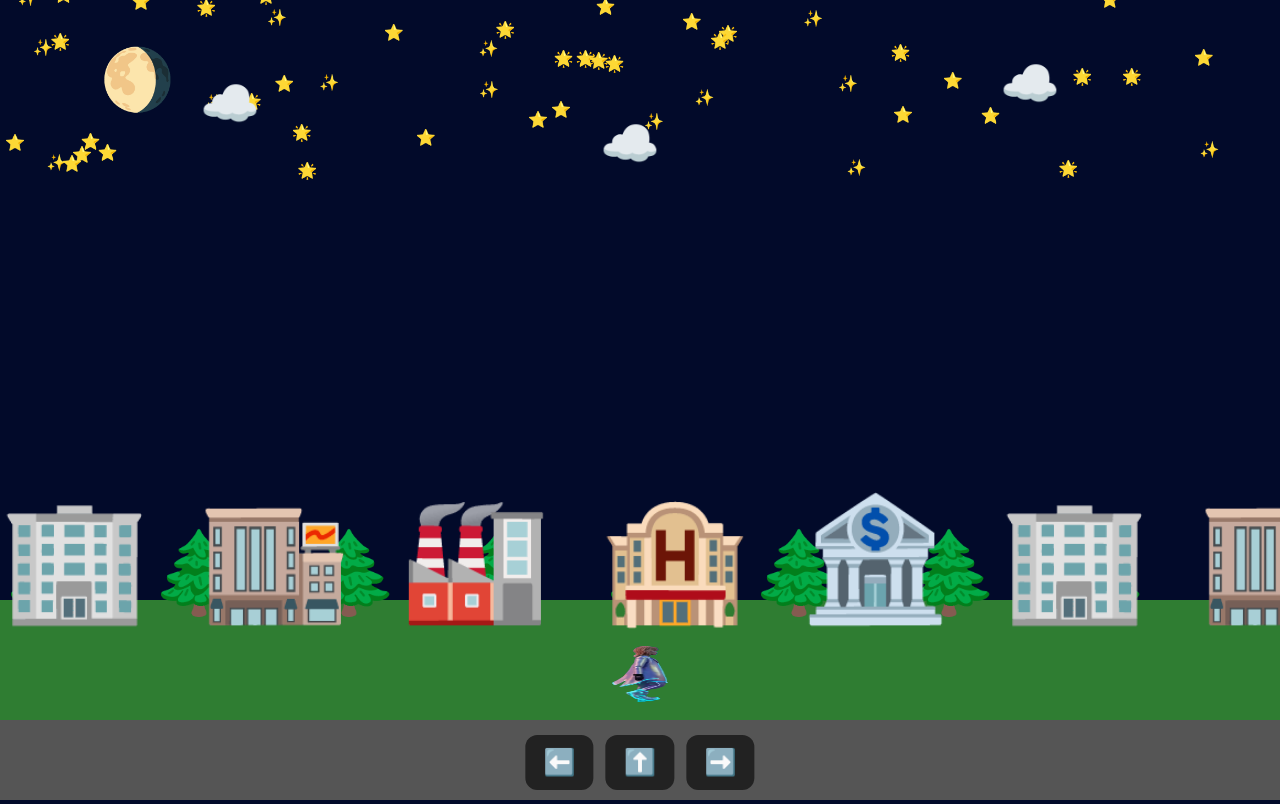
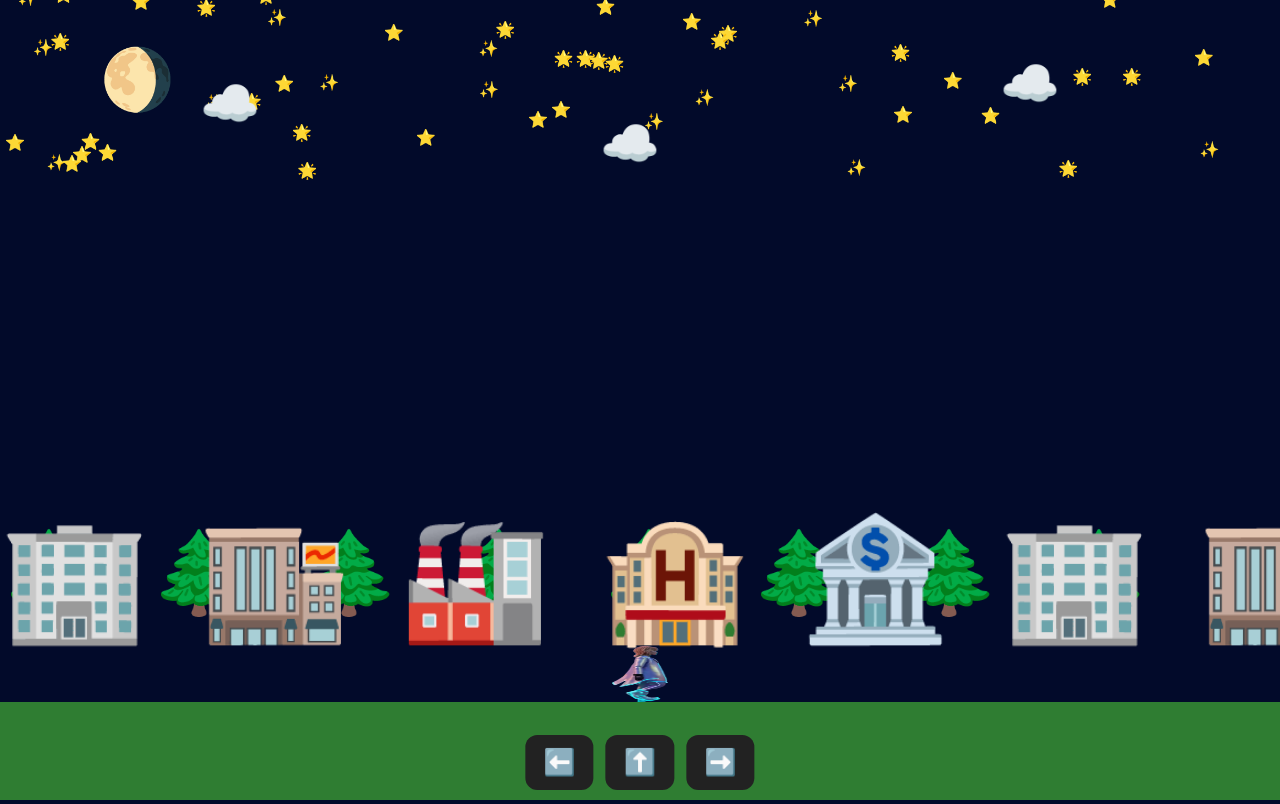
Before and after one commit to MaximumReality/maximum-reality-space-adventures, a plain HTML site: page index.html in a window 1280 px wide. Drawn offline with Linux system fonts and the light colour scheme.

Commit message:
Update index.html

```diff
--- a/index.html
+++ b/index.html
@@ -5,16 +5,9 @@
 <title>Maximum Reality – Night Run</title>
 <meta name="viewport" content="width=device-width, initial-scale=1.0">
 <style>
-html, body {
-  margin:0; padding:0; overflow:hidden; background:#020a2a; font-family:sans-serif;
-}
-#controls {
-  position:fixed; bottom:10px; left:50%; transform:translateX(-50%);
-  display:flex; gap:12px; z-index:10;
-}
-button {
-  font-size:26px; padding:12px 18px; border-radius:12px; border:none; background:#222; color:#fff;
-}
+html,body{margin:0;padding:0;overflow:hidden;background:#020a2a;font-family:sans-serif;}
+#controls{position:fixed;bottom:10px;left:50%;transform:translateX(-50%);display:flex;gap:12px;z-index:10;}
+button{font-size:26px;padding:12px 18px;border-radius:12px;border:none;background:#222;color:#fff;}
 </style>
 </head>
 <body>
@@ -31,10 +24,7 @@ button {
 const canvas = document.getElementById("game");
 const ctx = canvas.getContext("2d");
 
-function resize() {
-  canvas.width = window.innerWidth;
-  canvas.height = window.innerHeight;
-}
+function resize(){canvas.width=window.innerWidth; canvas.height=window.innerHeight;}
 resize();
 window.addEventListener("resize", resize);
 
@@ -42,103 +32,87 @@ window.addEventListener("resize", resize);
 const ROAD_H = 80;
 const GRASS_H = 120;
 const groundY = canvas.height - ROAD_H - 18;
-const horizonY = canvas.height - ROAD_H - GRASS_H; // tree/building horizon
+const treeY = canvas.height - ROAD_H - GRASS_H;
 
 /* PLAYER */
 const player = {
   x: canvas.width/2,
   y: groundY,
-  vy: 0,
-  jumping: false,
-  dir: "right",
-  pngRight: "IMG_2161.png",
-  pngLeft: "IMG_2162.png"
+  vy:0,
+  jumping:false,
+  dir:"right",
+  pngRight:"IMG_2161.png",
+  pngLeft:"IMG_2162.png"
 };
-const imgRight = new Image(); imgRight.src = player.pngRight;
-const imgLeft = new Image(); imgLeft.src = player.pngLeft;
+const imgRight = new Image(); imgRight.src=player.pngRight;
+const imgLeft = new Image(); imgLeft.src=player.pngLeft;
 
 /* SCROLL */
 let scrollX = 0;
 
 /* INPUT */
 let left=false, right=false, jump=false;
-function bind(btn,down,up){
-  btn.addEventListener("touchstart", e=>{e.preventDefault(); down();});
-  btn.addEventListener("touchend", e=>{e.preventDefault(); up();});
-}
-bind(document.getElementById("left"), ()=>left=true, ()=>left=false);
-bind(document.getElementById("right"), ()=>right=true, ()=>right=false);
-bind(document.getElementById("jump"), ()=>jump=true, ()=>jump=false);
+function bind(btn,down,up){btn.addEventListener("touchstart",e=>{e.preventDefault(); down();}); btn.addEventListener("touchend",e=>{e.preventDefault(); up();});}
+bind(document.getElementById("left"),()=>left=true,()=>left=false);
+bind(document.getElementById("right"),()=>right=true,()=>right=false);
+bind(document.getElementById("jump"),()=>jump=true,()=>jump=false);
 
-/* SKY STARS */
-const stars=[];
-for(let i=0;i<200;i++){
-  stars.push({x: Math.random()*5000, y: Math.random()*200, emoji:["⭐️","✨","🌟"][i%3]});
+/* STARS */
+const stars=[]; for(let i=0;i<200;i++){stars.push({x:Math.random()*5000,y:Math.random()*200,emoji:["⭐️","✨","🌟"][i%3]});}
+
+/* CLOUDS */
+const clouds=[{x:200,y:120},{x:600,y:160},{x:1000,y:100}];
+
+/* CITY BUILDINGS */
+const buildings=[]; for(let i=0;i<10;i++){buildings.push({x:i*200,emoji:["🏢","🏬","🏭","🏨","🏦"][i%5],y:treeY+20});}
+
+/* TREES (background, anchored) */
+const trees = [];
+for(let i=0;i<50;i++){
+  trees.push({x:i*150,y:treeY,emoji:"🌲",size:80});
 }
 
-/* CLOUDS */
-const clouds=[{x:200,y:120},{x:600,y:160},{x:1000,y:100},{x:1400,y:130},{x:1800,y:170}];
-
-/* CITY BUILDINGS */
-const buildings=[];
-for(let i=0;i<10;i++){
-  buildings.push({x:i*200, emoji:["🏢","🏬","🏭","🏨","🏦"][i%5], y:horizonY, size:120});
-}
-
-/* TREES - continuous background */
-const trees=[];
-for(let i=0;i<60;i++){
-  trees.push({x:i*150, y:horizonY, emoji:"🌲", size:80});
-}
-
-/* FARM SCENE */
-const farm = [
-  {emoji:"🏠",x:4500,y:horizonY-10,width:100,height:100},
-  {emoji:"🌾",x:4470,y:horizonY+10,width:20,height:20},
-  {emoji:"🌾",x:4540,y:horizonY+15,width:20,height:20},
-  {emoji:"🚜",x:4400,y:horizonY+10,width:60,height:60},
-  {emoji:"🐓",x:4420,y:horizonY+30,width:20,height:20},
-  {emoji:"🐓",x:4560,y:horizonY+35,width:20,height:20},
-  {emoji:"🐑",x:4480,y:horizonY+30,width:30,height:30},
-  {emoji:"🐖",x:4520,y:horizonY+30,width:25,height:25},
-  {emoji:"🐄",x:4500,y:horizonY+40,width:50,height:50,abducted:false},
-  {emoji:"🐈",x:4460,y:horizonY+30,width:15,height:15}
+/* FARM SCENE (anchored to ground) */
+const farm=[
+  {emoji:"🏠",x:4500,y:groundY-70,width:100,height:100},
+  {emoji:"🌾",x:4470,y:groundY+10,width:20,height:20},
+  {emoji:"🌾",x:4540,y:groundY+15,width:20,height:20},
+  {emoji:"🚜",x:4400,y:groundY+10,width:60,height:60},
+  {emoji:"🐓",x:4420,y:groundY+30,width:20,height:20},
+  {emoji:"🐓",x:4560,y:groundY+35,width:20,height:20},
+  {emoji:"🐑",x:4480,y:groundY+30,width:30,height:30},
+  {emoji:"🐖",x:4520,y:groundY+30,width:25,height:25},
+  {emoji:"🐄",x:4500,y:groundY+40,width:50,height:50,abducted:false},
+  {emoji:"🐈",x:4460,y:groundY+30,width:15,height:15}
 ];
 
 /* UFO */
-const ufo = {active:false, x:4500, y:horizonY-200, size:60, step:0, timer:0};
+const ufo={active:false,x:4500,y:groundY-200,size:60,step:0,timer:0};
 
 /* UPDATE LOOP */
 function update(){
-  // movement
-  if(left){scrollX-=5; player.dir="left";}
-  if(right){scrollX+=5; player.dir="right";}
-
-  // jumping
+  // Player movement
+  if(left){player.x-=5; player.dir="left";}
+  if(right){player.x+=5; player.dir="right";}
   if(jump && !player.jumping){player.vy=-18; player.jumping=true;}
   player.vy+=1;
   player.y+=player.vy;
   if(player.y>groundY){player.y=groundY; player.vy=0; player.jumping=false;}
 
-  // UFO abduction repeating every ~12 seconds
+  // Scroll camera to keep player centered
+  scrollX = player.x - canvas.width/2;
+
+  // UFO Abduction (repeat ~12 sec)
   ufo.timer++;
-  if(ufo.timer>720){ // ~12 seconds at 60fps
-    ufo.active=false;
-    const cow = farm.find(f=>f.emoji==="🐄");
-    cow.y=horizonY+40;
-    cow.abducted=false;
-    ufo.timer=0;
-  }
-
   const cow=farm.find(f=>f.emoji==="🐄");
-  if(!ufo.active && !cow.abducted && ufo.timer>0){
-    ufo.active=true; ufo.step=0; ufo.y=cow.y-200;
+  if(!ufo.active && !cow.abducted && ufo.timer>720){ // ~12 sec at 60fps
+    ufo.active=true; ufo.step=0; ufo.y=cow.y-200; ufo.timer=0; cow.abducted=false; cow.y=groundY+40;
   }
   if(ufo.active){
-    ufo.step++;
-    ufo.y = cow.y - 200 - Math.sin(ufo.step/20)*30;
+    ufo.step+=1;
+    ufo.y = cow.y-200 - Math.sin(ufo.step/20)*30;
     cow.y -= 1.5;
-    if(cow.y < ufo.y+20){cow.abducted=true; ufo.active=false;}
+    if(cow.y<ufo.y+20){cow.abducted=true; ufo.active=false; cow.y=groundY+40;} // reset cow after UFO
   }
 }
 
@@ -149,58 +123,54 @@ function draw(){
   // sky
   ctx.fillStyle="#020a2a"; ctx.fillRect(0,0,canvas.width,canvas.height);
 
-  // stars
+  // stars (slight parallax)
   ctx.font="16px sans-serif";
-  stars.forEach(s=>ctx.fillText(s.emoji, s.x - scrollX*0.2, s.y));
+  stars.forEach(s=>ctx.fillText(s.emoji,s.x-scrollX*0.2,s.y));
 
-  // clouds
+  // clouds (slower parallax)
   ctx.font="48px sans-serif";
-  clouds.forEach(c=>ctx.fillText("☁️", c.x - scrollX*0.1, c.y));
+  clouds.forEach(c=>ctx.fillText("☁️",c.x-scrollX*0.1,c.y));
 
   // moon
   ctx.font="60px sans-serif";
-  ctx.fillText("🌖", 100 - scrollX*0.05, 100);
+  ctx.fillText("🌖",100 - scrollX*0.05,100);
 
   // grass
   ctx.fillStyle="#2f7d32";
-  ctx.fillRect(0,canvas.height-ROAD_H-GRASS_H,canvas.width,GRASS_H);
+  ctx.fillRect(0,groundY,canvas.width,GRASS_H);
 
   // road
   ctx.fillStyle="#555";
-  ctx.fillRect(0,canvas.height-ROAD_H,canvas.width,ROAD_H);
+  ctx.fillRect(0,groundY+GRASS_H,canvas.width,ROAD_H);
 
-  // trees (background)
+  // trees (anchored)
   trees.forEach(t=>{
-    ctx.font = t.size+"px sans-serif";
-    ctx.fillText(t.emoji, t.x - scrollX*0.05, t.y);
+    ctx.font=t.size+"px sans-serif";
+    ctx.fillText(t.emoji,t.x,t.y);
   });
 
-  // buildings (fixed)
-  buildings.forEach(b=>{
-    ctx.font = b.size+"px sans-serif";
-    ctx.fillText(b.emoji, b.x, b.y);
-  });
+  // city buildings (anchored)
+  ctx.font="120px sans-serif";
+  buildings.forEach(b=>ctx.fillText(b.emoji,b.x,b.y));
 
   // farm
   farm.forEach(f=>{
-    ctx.font = f.height+"px sans-serif";
-    if(!f.abducted) ctx.fillText(f.emoji, f.x, f.y);
+    ctx.font=f.height+"px sans-serif";
+    if(!f.abducted) ctx.fillText(f.emoji,f.x,f.y);
   });
 
   // UFO
-  if(ufo.active){
-    ctx.font = ufo.size+"px sans-serif";
-    ctx.fillText("🛸", ufo.x, ufo.y);
-  }
+  if(ufo.active){ctx.font=ufo.size+"px sans-serif"; ctx.fillText("🛸",ufo.x,ufo.y);}
 
   // player
-  const img = player.dir==="right"?imgRight:imgLeft;
-  ctx.drawImage(img, player.x-28, player.y-56, 56, 56);
+  const img=player.dir==="right"?imgRight:imgLeft;
+  ctx.drawImage(img,player.x-28,player.y-56,56,56);
 }
 
 /* LOOP */
 function loop(){update(); draw(); requestAnimationFrame(loop);}
 loop();
+
 </script>
 
 </body>
```
